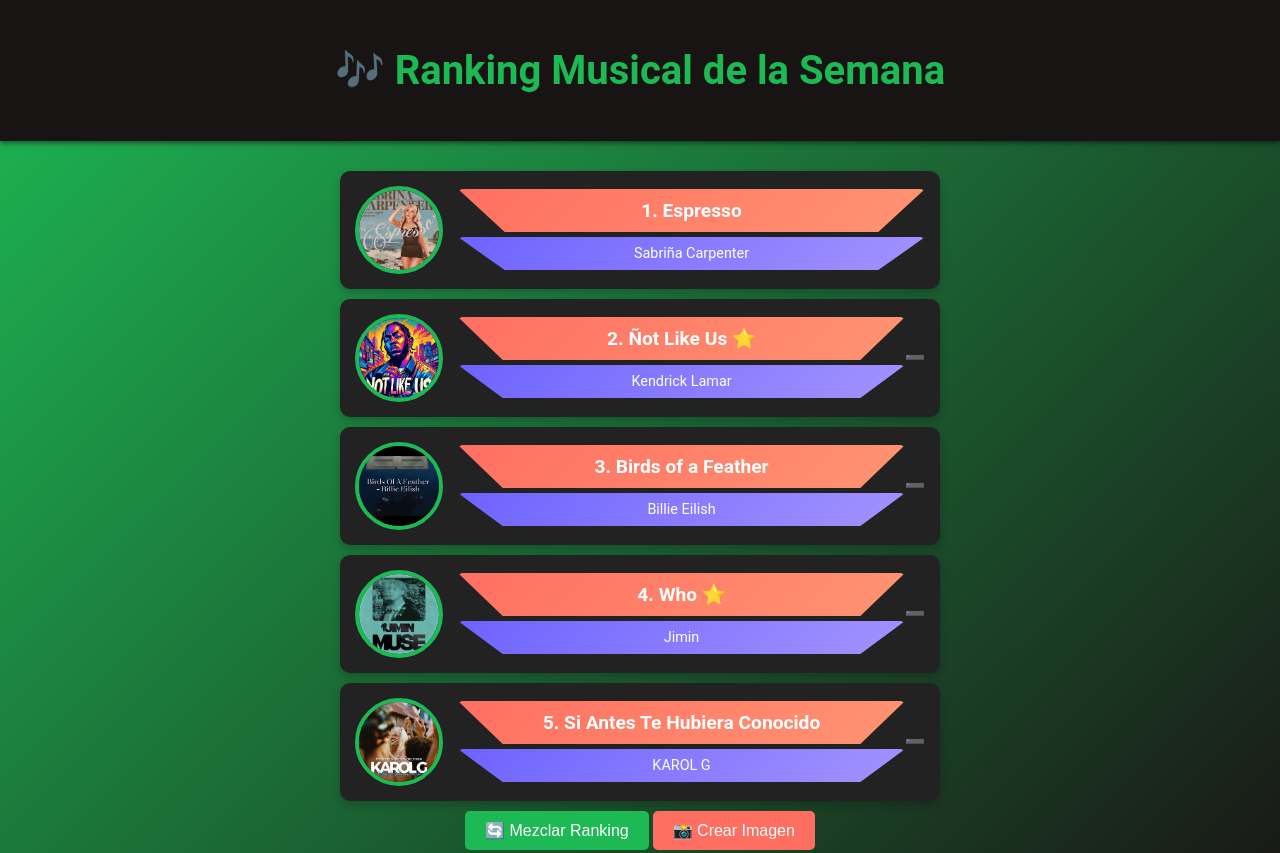
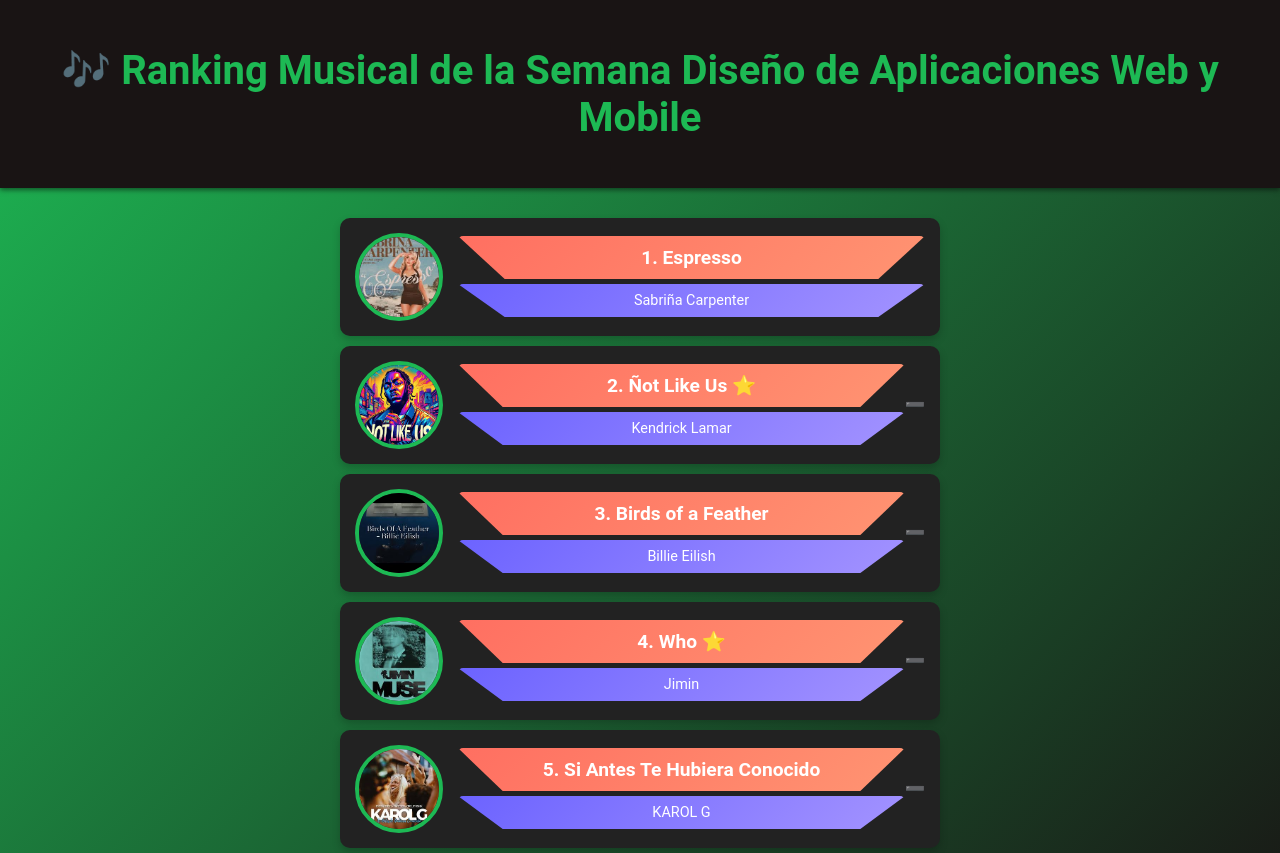
Before and after one commit to AlanPiris/electiva4, a plain HTML site: page index.html in a window 1280 px wide. Shown: the top 853 px of the page. Drawn offline with nearby package versions, Linux system fonts and the light colour scheme.

Commit message:
Ultimo v2

```diff
--- a/index.html
+++ b/index.html
@@ -10,7 +10,7 @@
 </head>
 <body>
   <header>
-    <h1>🎶 Ranking Musical de la Semana</h1>
+    <h1>🎶 Ranking Musical de la Semana Diseño de Aplicaciones Web y Mobile</h1>
   </header>
   <main>
     <ul id="ranking"></ul>
```
